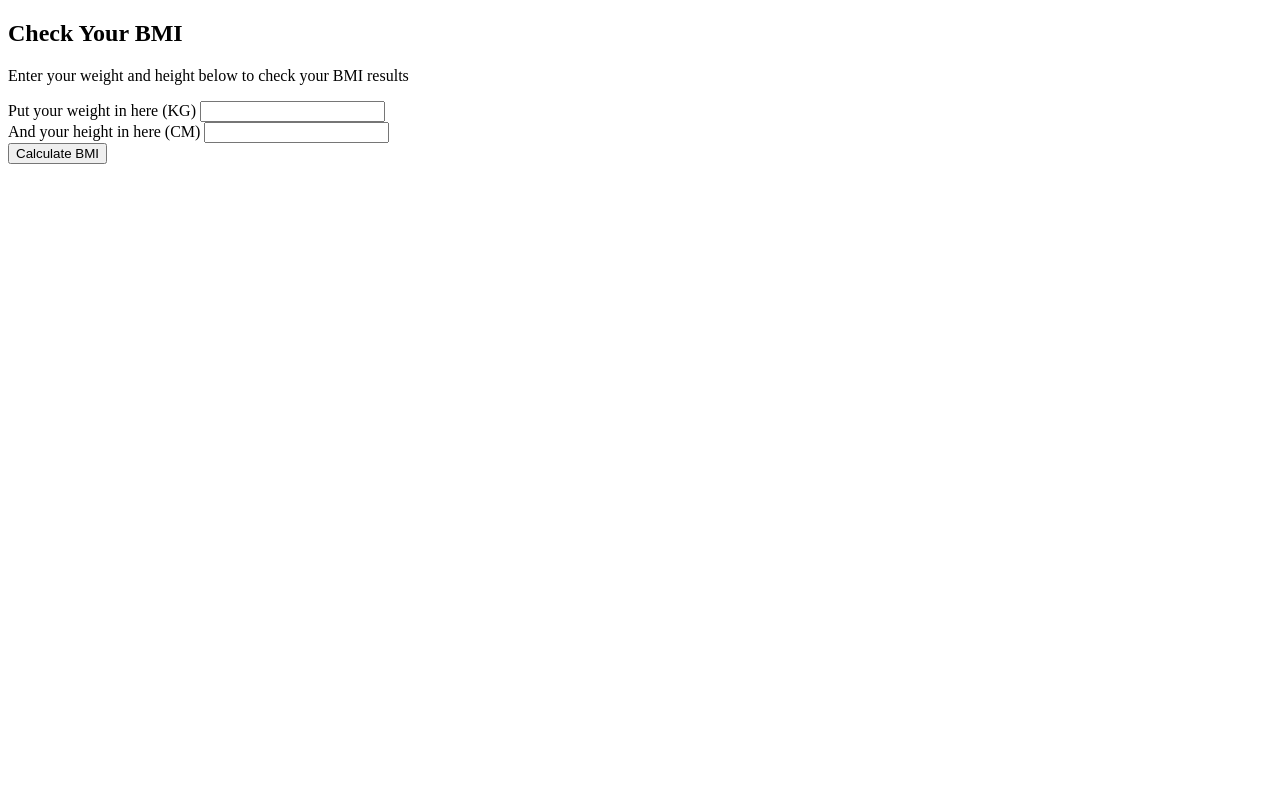
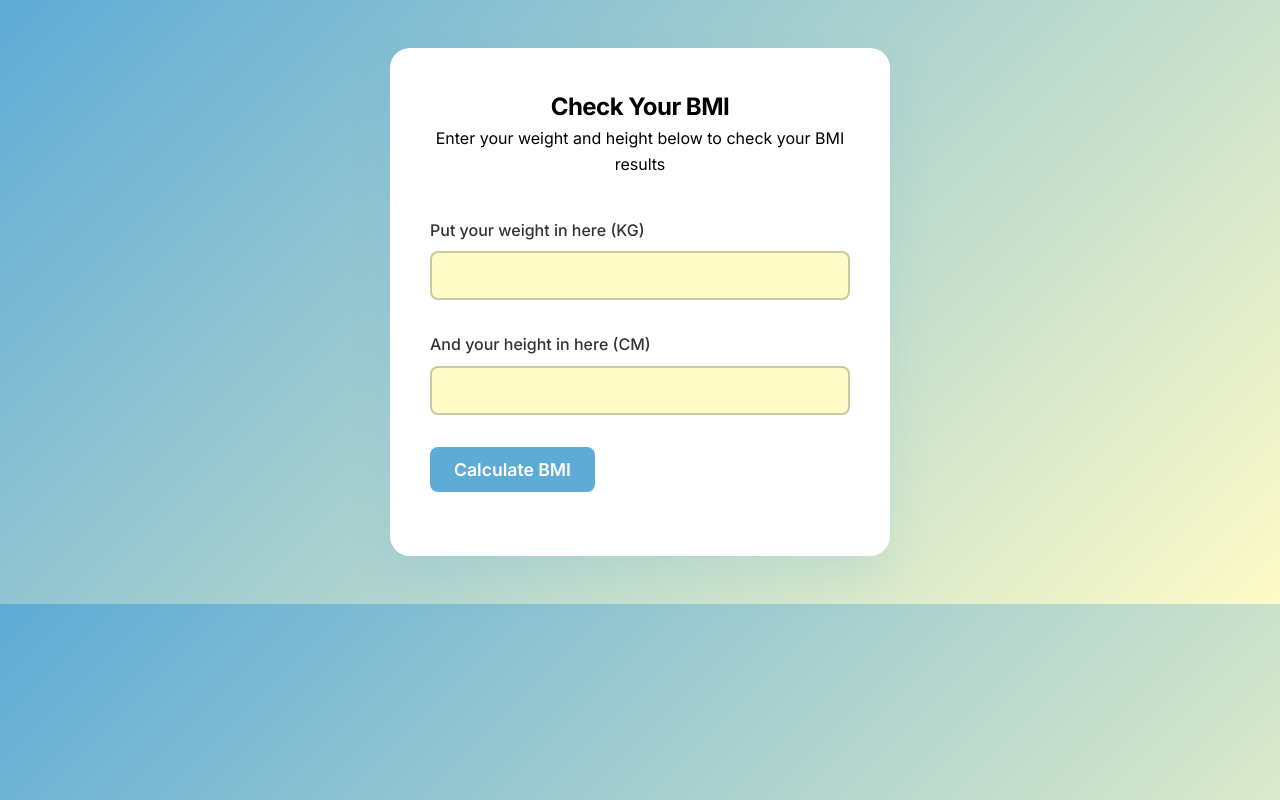
Before and after one commit to helenavianney/bmi-calculator, a plain HTML site: page index.html in a window 1280 px wide. Drawn offline with Linux system fonts and the light colour scheme.

Commit message:
add styling

```diff
--- a/index.html
+++ b/index.html
@@ -7,24 +7,24 @@
     <link rel="stylesheet" href="styles/style.css">
 </head>
 <body>
-    <section>
+    <section class="bmi-container">
         <div class="title">
             <h2>Check Your BMI</h2>
             <p>Enter your weight and height below to check your BMI results</p>
         </div>
 
         <form>
-            <div>
+            <div class="input-group">
                 <label for="weight">Put your weight in here (KG)</label>
-                <input type="number" name="weight" id="weight">
+                <input type="number" name="weight" id="weight" inputmode="numeric">
             </div>
 
-            <div>
+            <div class="input-group">
                 <label for="height">And your height in here (CM)</label>
-                <input type="number" name="height" id="height">
+                <input type="number" name="height" id="height" inputmode="numeric">
             </div>
 
-            <button type="submit">Calculate BMI</button>
+            <button type="submit" class="bmi-button">Calculate BMI</button>
         </form>
 
         <div class="message" id="message"></div>
--- a/script/script.js
+++ b/script/script.js
@@ -8,7 +8,7 @@ document.addEventListener('submit', (e) => {
         return weight / (height / 100) ** 2;
     }
 
-    const BMI = result(height, weight).toFixed(2);
+    const BMI = result(height, weight).toFixed(1);
 
     let category;
     if (BMI < 18.5) {
@@ -22,5 +22,5 @@ document.addEventListener('submit', (e) => {
     }
 
     const message = document.getElementById('message');
-    message.innerHTML = `<p>Your BMI is ${BMI} which means You are ${category}</p>`;
+    message.innerHTML = `<p>Your BMI is <b>${BMI}</b> which means You are <b>${category}</b></p>`;
 });
--- a/styles/style.css
+++ b/styles/style.css
@@ -0,0 +1,84 @@
+@import url('https://fonts.googleapis.com/css2?family=Inter:wght@300;400;500;600;700&display=swap');
+
+* {
+    margin: 0;
+    padding: 0;
+    box-sizing: border-box;
+    font-family: 'Inter', sans-serif;
+}
+
+body {
+    background: linear-gradient(135deg, #5EABD6 0%, #FEFBC7 100%);
+    line-height: 1.6;
+}
+
+.bmi-container {
+    max-width: 500px;
+    margin: 3rem auto;
+    padding: 40px;
+    background: white;
+    border-radius: 20px;
+    box-shadow: 0 20px 40px rgba(94, 171, 214, 0.15);
+}
+
+.title {
+    text-align: center;
+    margin-bottom: 40px;
+}
+
+.title h2 {
+    font-size: 1.5rem;
+    font-weight: 700;
+    letter-spacing: -0.5px;
+}
+
+.title p {
+    font-size: 1rem;
+    font-weight: 400;
+}
+
+.input-group {
+    display: flex;
+    flex-direction: column;
+    gap: 8px;
+    margin-bottom: 32px;
+}
+
+.input-group label {
+    font-weight: 500;
+    color: #333;
+    font-size: 1rem;
+}
+
+.input-group input {
+    padding: 12px;
+    border-radius: 8px;
+    font-size: 1.1rem;
+    transition: all 0.3s ease;
+    background: #FEFBC7;
+    outline: none;
+    border: 2px solid rgba(0, 0, 0, 0.2);
+}
+
+.input-group input:focus {
+    border: 2px solid #5EABD6;
+    box-shadow: 0 0 0 3px rgba(94, 171, 214, 0.1);
+}
+
+.bmi-button {
+    background: #5EABD6;
+    color: white;
+    border: none;
+    padding: 12px 24px;
+    border-radius: 8px;
+    font-size: 1.1rem;
+    font-weight: 600;
+    cursor: pointer;
+    transition: all 0.3s ease;
+    margin-bottom: 24px;
+}
+
+.bmi-button:hover {
+    transform: translateY(-2px);
+    box-shadow: 0 10px 25px rgba(94, 171, 214, 0.3);
+}
```
